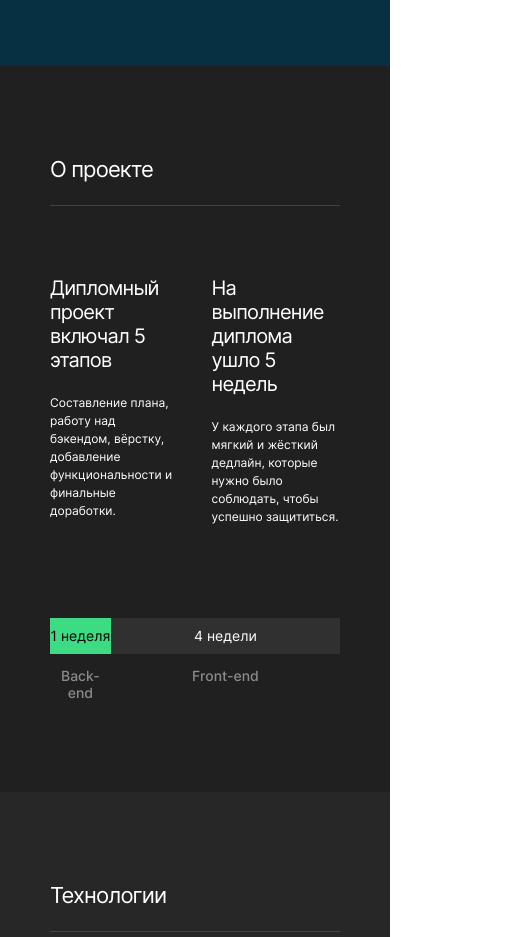
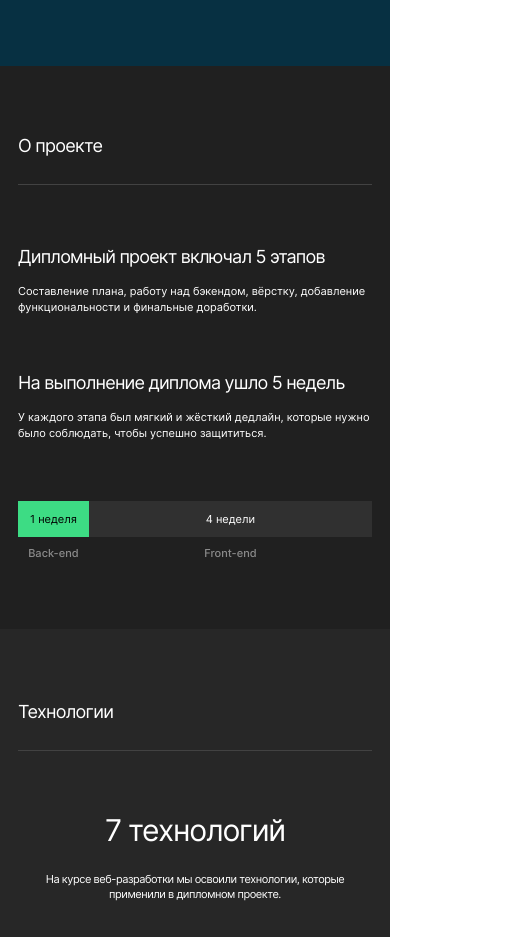
Before and after one commit to IrinaGarmaeva/movies-explorer-frontend, a React (Create React App) app: page / in a window 390 px wide. Shown: the part 1060-1997 px from the top of the page, 519 px wide, since content can reach past the window. Built offline with nearby package versions, Linux system fonts and the light colour scheme.

Commit message:
Make responsive on mobile

```diff
--- a/src/components/AboutMe/AboutMe.css
+++ b/src/components/AboutMe/AboutMe.css
@@ -2,6 +2,7 @@
   display: flex;
   flex-direction: column;
   padding: 110px 70px 102px 70px;
+  box-sizing: border-box;
 }
 
 .aboutMe__title {
@@ -11,7 +12,6 @@
   line-height: normal;
   letter-spacing: -0.88px;
   margin-bottom: 23px;
-  /* margin-top: 110px; */
 }
 
 .aboutMe__container {
@@ -23,7 +23,8 @@
 }
 
 .aboutMe__info {
-  max-width: 600px;
+  /* max-width: 600px; */
+  width: 52.63%;
 }
 
 .aboutMe__info-name {
@@ -63,6 +64,7 @@
 
 .aboutMe__photo {
   border-radius: 10px;
+  max-height: 327px;
 }
 
 @media (max-width: 870px) {
@@ -71,7 +73,8 @@
   }
 
   .aboutMe__info {
-    max-width: 364px;
+    /* max-width: 364px; */
+    width: 47,39%;
   }
 
   .aboutMe__info-name {
@@ -102,3 +105,66 @@
     max-height: 307px;
   }
 }
+
+@media (max-width: 740px) {
+  .aboutMe__info {
+    width: 100%;
+  }
+
+  .aboutMe__photo {
+    max-width: 220px;
+    max-height: 265px;
+  }
+}
+
+@media (max-width: 600px) {
+  .aboutMe {
+    padding: 70px 14px;
+  }
+
+  .aboutMe__title {
+    font-size: 18px;
+    line-height: 122.22%;
+    letter-spacing: -0.72px;
+    margin-bottom: 28px;
+  }
+
+  .aboutMe__container {
+    display: flex;
+    flex-direction: column-reverse;
+    padding-top: 60px;
+  }
+
+  .aboutMe__photo {
+    width: 100%;
+    max-width: 292px;
+    max-height: 352px;
+    align-self: center;
+  }
+
+  .aboutMe__info {
+    margin-top: 39px;
+  }
+
+  .aboutMe__info-name {
+    font-size: 30px;
+    line-height: 120%;
+    letter-spacing: -1.2px;
+    margin-bottom: 20px;
+  }
+
+  .aboutMe__info-job {
+    font-size: 11px;
+    line-height: 145.455%;
+    margin-bottom: 21px;
+  }
+
+  .aboutMe__info-about {
+    font-size: 11px;
+    line-height: 145.455%;
+  }
+
+  .aboutMe__links {
+    margin-top: 40px;
+  }
+}
--- a/src/components/AboutProject/AboutProject.css
+++ b/src/components/AboutProject/AboutProject.css
@@ -59,15 +59,17 @@
   font-size: 14px;
   font-weight: 400;
   line-height: normal;
-  max-width: 228px;
+  /* max-width: 228px; */
+  /* width: 0.2%; */
   width: 100%;
   background: #3ddc84;
   text-align: center;
   padding: 9.5px 0;
+  max-height: 36px;
 }
 
 .aboutProject__timeline-title_type_dark {
-  max-width: 912px;
+  /* max-width: 912px; */
   width: 100%;
   color: #fff;
   text-align: center;
@@ -107,16 +109,58 @@
     font-size: 12px;
     line-height: 150%;
   }
+}
 
+@media (max-width: 550px) {
+  .aboutProject {
+    padding: 69px 18px 69px 18px;
+  }
+
+  .aboutProject__title {
+    margin-bottom: 28px;
+    font-size: 18px;
+    letter-spacing: -0.72px;
+  }
+
+  .aboutProject__container {
+    padding: 61px 0 59px 0;
+    flex-direction: column;
+  }
+
+  .aboutProject__info:not(:last-child) {
+    margin: 0 0 56px 0;
+  }
+
+  .aboutProject__info-title {
+    margin-bottom: 17px;
+    font-size: 18px;
+  }
+
+  .aboutProject__info-text {
+    font-size: 11px;
+    line-height: 145.455%;
+  }
+
+  .aboutProject__timeline-title {
+    font-size: 11px;
+    padding-top: 11px;
+    padding-bottom: 11px;
+  }
+
+  .aboutProject__timeline-text {
+    margin-top: 10px;
+    font-size: 11px;
+    font-weight: 500;
+    line-height: 118.18%;
+  }
+}
+
+@media (max-width: 320px) {
   .aboutProject__timeline_type_backend {
-    width: 20.96%
+    width: 35.22%
   }
 
   .aboutProject__timeline_type_other {
-    width: 79.04%
+    width: 64.78%;
   }
-
-  /* .aboutProject__timeline-container {
-    margin-bottom: 90px;
-  } */
 }
--- a/src/components/AboutProject/AboutProject.jsx
+++ b/src/components/AboutProject/AboutProject.jsx
@@ -16,11 +16,11 @@ const AboutProject = () => {
       </div>
       <div className='aboutProject__timeline-container'>
         <div className='aboutProject__timeline aboutProject__timeline_type_backend'>
-          <p className='aboutProject__timeline-title'>1 неделя</p>
+          <div className='aboutProject__timeline-title'>1 неделя</div>
           <p className='aboutProject__timeline-text'>Back-end</p>
         </div>
         <div className='aboutProject__timeline aboutProject__timeline_type_other'>
-          <p className='aboutProject__timeline-title aboutProject__timeline-title_type_dark'>4 недели</p>
+          <div className='aboutProject__timeline-title aboutProject__timeline-title_type_dark'>4 недели</div>
           <p className='aboutProject__timeline-text'>Front-end</p>
         </div>
       </div>
--- a/src/components/Footer/Footer.css
+++ b/src/components/Footer/Footer.css
@@ -40,6 +40,44 @@
 
 @media (max-width: 870px) {
   .footer {
-    padding: 60px 30px 0 30px;
+    padding: 69px 30px 0 30px;
   }
 }
+
+
+@media (max-width: 550px) {
+  .footer {
+    padding: 79px 10px 0 10px;
+  }
+
+  .footer__text {
+    font-size: 12px;
+    line-height: 125%;
+    margin-bottom: 21px;
+  }
+
+  .footer__container {
+    flex-direction: column-reverse;
+  }
+
+  .footer__links {
+    flex-direction: column;
+    margin-top: 30px;
+  }
+
+  .footer__link {
+    font-size: 12px;
+    line-height: 125%;
+  }
+
+  .footer__link:not(:last-child) {
+    margin: 0 0 13px 0;
+  }
+
+  .footer__copyright {
+    text-align: center;
+    font-size: 12px;
+    line-height: 125%;
+    padding: 30px 0 20px 0;
+  }
+}
--- a/src/components/Header/Header.css
+++ b/src/components/Header/Header.css
@@ -26,7 +26,6 @@
   font-style: normal;
   font-weight: 400;
   line-height: 128.571%;
-
 }
 
 .header__nav-item:not(:last-child) {
@@ -49,7 +48,7 @@
 
 .header__button {
   border-radius: 3px;
-  background: #3DDC84;
+  background: #3ddc84;
   border: none;
   color: #000;
   padding: 8px 20px;
@@ -65,10 +64,15 @@
   }
 }
 
-@media (max-width: 380px) {
+@media (max-width: 450px) {
+  .header {
+    padding: 0 14px;
+  }
+
   .header__link {
-  font-size: 10px;
-  line-height: 160%;
+    font-size: 10px;
+    line-height: 160%;
+    margin-right: 14px;
   }
 
   .header__button {
--- a/src/components/Portfolio/Portfolio.css
+++ b/src/components/Portfolio/Portfolio.css
@@ -1,14 +1,13 @@
 .portfolio {
   display: flex;
   flex-direction: column;
-  padding: 0 70px 105px 70px;
+  padding: 0 70px 115px 70px;
 }
 
 .portfolio__title {
   color: #8b8b8b;
   font-feature-settings: "clig" off, "liga" off;
   font-size: 18px;
-  font-style: normal;
   font-weight: 400;
   line-height: 111.111%;
 }
@@ -21,4 +20,23 @@
   .portfolio {
     padding: 0 50px 90px 50px;
   }
+  .portfolio__project-list {
+    margin-top: 49px;
+  }
 }
+
+
+@media (max-width: 550px) {
+  .portfolio {
+    padding: 0 14px 70px 14px;
+  }
+
+  .portfolio__title {
+    font-size: 14px;
+    line-height: 142.857%;
+  }
+
+  .portfolio__project-list {
+    margin-top: 40px;
+  }
+}
--- a/src/components/PortfolioProject/PortfolioProject.css
+++ b/src/components/PortfolioProject/PortfolioProject.css
@@ -5,6 +5,7 @@
 
 .portfolio__project:not(:last-child) {
   border-bottom: 1px solid #424242;
+  padding-bottom: 9px;
 }
 
 .portfolio__project:not(:first-child) {
@@ -18,9 +19,9 @@
   letter-spacing: -1.2px;
 }
 
-.portfolio__project-link:not(:last-child) {
+/* .portfolio__project-link:not(:last-child) {
   margin-bottom: 19px;
-}
+} */
 
 .portfolio__project-arrow {
   width: 28px;
@@ -32,13 +33,29 @@
 }
 
 @media (max-width: 870px) {
-  .portfolio {
-    padding: 0 50px 90px 50px;
-  }
-
   .portfolio__project-link {
     font-size: 28px;
     line-height: 178.571%;
     letter-spacing: -1.12px;
   }
 }
+
+@media (max-width: 550px) {
+  .portfolio__project-link {
+    font-size: 18px;
+    line-height: 155.556%;
+    letter-spacing: -0.72px;
+  }
+
+  .portfolio__project-arrow {
+    width: 18px;
+    height: 28px;
+    font-size: 18px;
+    line-height: 155.556%;
+    letter-spacing: -0.72px;
+  }
+
+  .portfolio__project:not(:last-child) {
+    padding-bottom: 19px;
+  }
+}
--- a/src/components/Promo/Promo.css
+++ b/src/components/Promo/Promo.css
@@ -16,7 +16,6 @@
   color: #fff;
   font-feature-settings: "clig" off, "liga" off;
   font-size: 50px;
-  font-style: normal;
   font-weight: 400;
   line-height: 116%;
   max-width: 640px;
@@ -28,7 +27,6 @@
   color: #fff;
   font-feature-settings: "clig" off, "liga" off;
   font-size: 13px;
-  font-style: normal;
   font-weight: 400;
   line-height: normal;
   opacity: 0.5;
@@ -39,7 +37,6 @@
   margin-top: 146px;
   color: #fff;
   font-size: 12px;
-  font-style: normal;
   font-weight: 500;
   line-height: 133.333%;
   border-radius: 3px;
@@ -49,7 +46,6 @@
 }
 
 .promo__image {
-  margin-top: 75px;
   width: 310px;
   height: 304px;
 }
@@ -93,10 +89,17 @@
 }
 
 @media (max-width: 380px) {
+  .promo {
+    padding: 70px 10px 30px 10px;
+  }
+
   .promo__image {
-    margin-top: 70px;
     width: 210px;
     height: 206px;
+  }
+
+  .promo__container {
+    margin-top: 44px;
   }
 
   .promo__title {
@@ -104,7 +107,6 @@
     line-height: 126.667%;
     letter-spacing: -1.2px;
     max-width: 300px;
-    margin-top: 44px;
   }
 
   .promo__subtitle {
--- a/src/components/Techs/Techs.css
+++ b/src/components/Techs/Techs.css
@@ -102,3 +102,44 @@
     height: 57px;
   }
 }
+
+
+@media (max-width: 700px) {
+  .techs {
+    padding: 72px 18px 70px 18px;
+  }
+
+  .techs__title {
+    font-size: 18px;
+    letter-spacing: -0.72px;
+    margin-bottom: 28px;
+  }
+
+  .techs__container {
+    padding-top: 62px;
+  }
+
+  .techs__subtitle {
+    font-size: 30px;
+    letter-spacing: -1.2px;
+    margin-bottom: 24px;
+  }
+
+  .techs__text {
+    font-size: 11px;
+    line-height: 145.455%;
+    letter-spacing: -0.44px;
+  }
+
+  .techs__items {
+    margin-top: 50px;
+    display: grid;
+    grid-template-columns: 1fr 1fr;
+    gap: 10px;
+  }
+
+  .techs__item:not(:last-child) {
+    margin-right: 0;
+  }
+
+}
```
